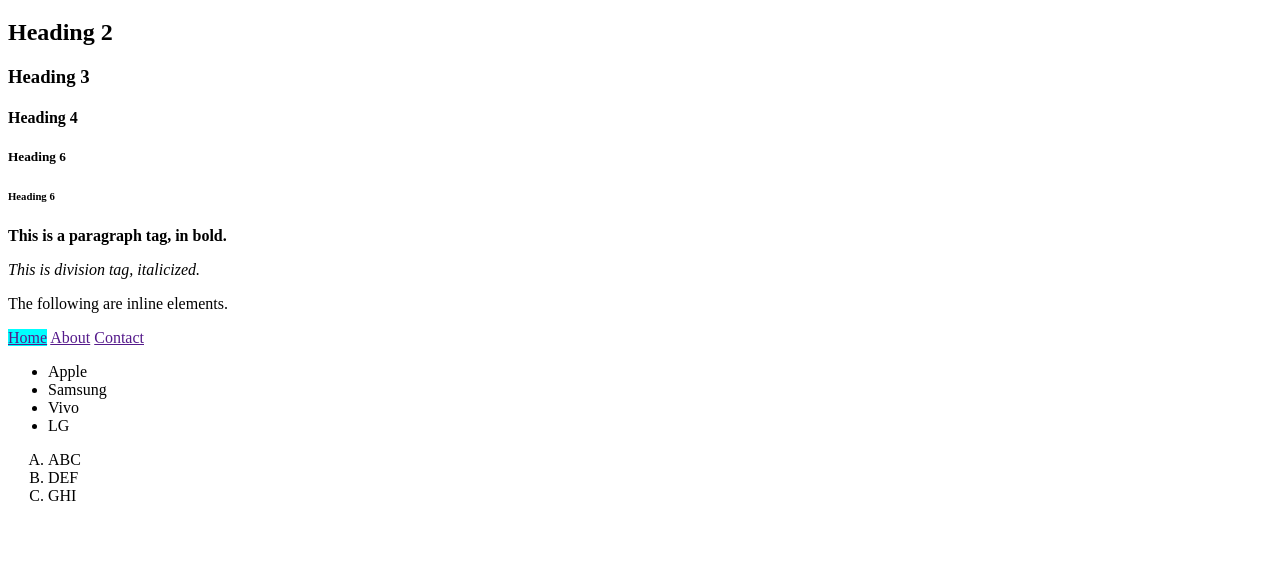
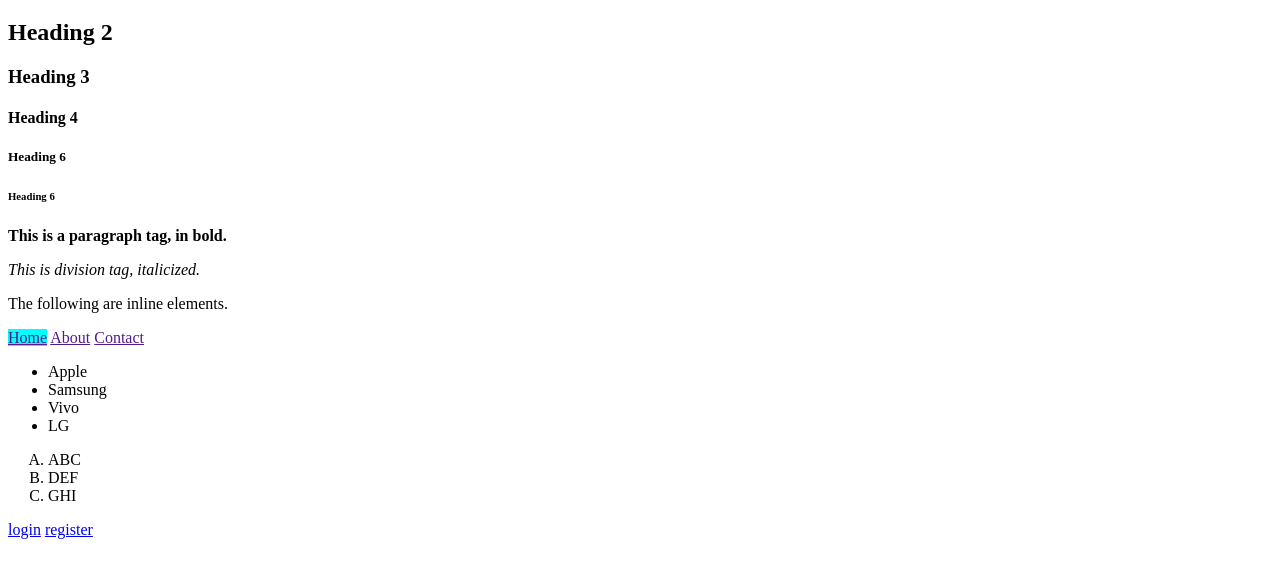
Before and after one commit to swosteeka/swosteeka-, a plain HTML site: page index.html in a window 1280 px wide. Shown: the part 95-672 px from the top of the page. Drawn offline with Linux system fonts and the light colour scheme.

Commit message:
Add files via upload

```diff
--- a/index.html
+++ b/index.html
@@ -32,3 +32,5 @@
             </ol>
     </body>
 </html>
+<a href="login.html">login</a>
+<a href="register.html">register</a>
```
